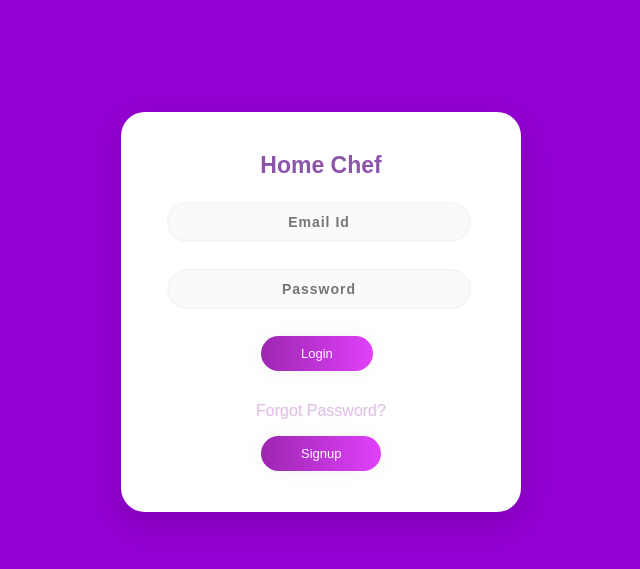
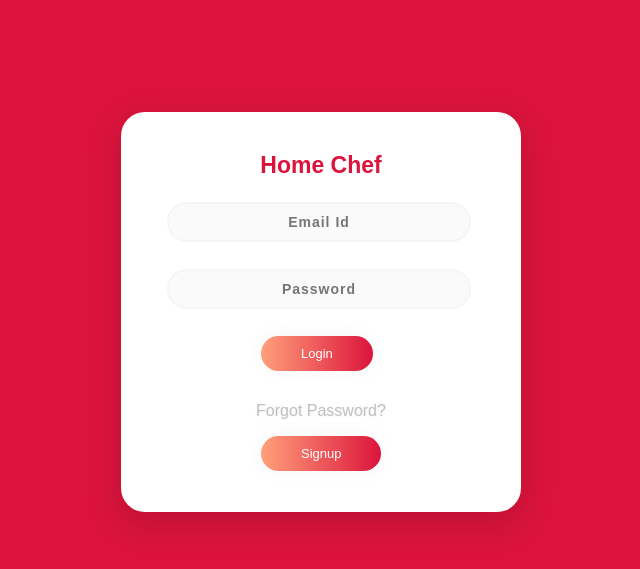
Before and after one commit to nivedhak1110/homechef_docker, a Flask app: template templates/login_design1.html in a window 1280 px wide. Shown: the top 569 px of the page, without its empty margins (319-959 px from the left). Run offline with Flask 2, Linux system fonts and the light colour scheme; the template is opened without the code that fills it, so the values that code supplies are empty.

Commit message:
UI design

```diff
--- a/templates/login_design1.html
+++ b/templates/login_design1.html
@@ -5,8 +5,9 @@
     <title> login </title>
     <style type="text/css">
     body {
-        background-color: #9400D3;
+        background-color: #DC143C;
         font-family: 'Ubuntu', sans-serif;
+
     	}
     .main {
         background-color: #FFFFFF;
@@ -19,7 +20,7 @@
 
     .homechef {
         padding-top: 40px;
-        color: #8C55AA;
+        color: #DC143C;
         font-family: 'Ubuntu', sans-serif;
         font-weight: bold;
         font-size: 23px;
@@ -59,7 +60,7 @@
       cursor: pointer;
         border-radius: 5em;
         color: #fff;
-        background: linear-gradient(to right, #9C27B0, #E040FB);
+        background: linear-gradient(to right, #FFA07A, #DC143C);
         border: 0;
         padding-left: 40px;
         padding-right: 40px;
@@ -76,13 +77,13 @@
      .forgot {
 
         text-shadow: 0px 0px 3px rgba(117, 117, 117, 0.12);
-        color: #E1BEE7;
+        color: #C0C0C0;
         padding-top: 15px;
     	}
 
         a {
          text-shadow: 0px 0px 3px rgba(117, 117, 117, 0.12);
-         color: #E1BEE7;
+         color: #C0C0C0;
          text-decoration: none
     	}
 
```
